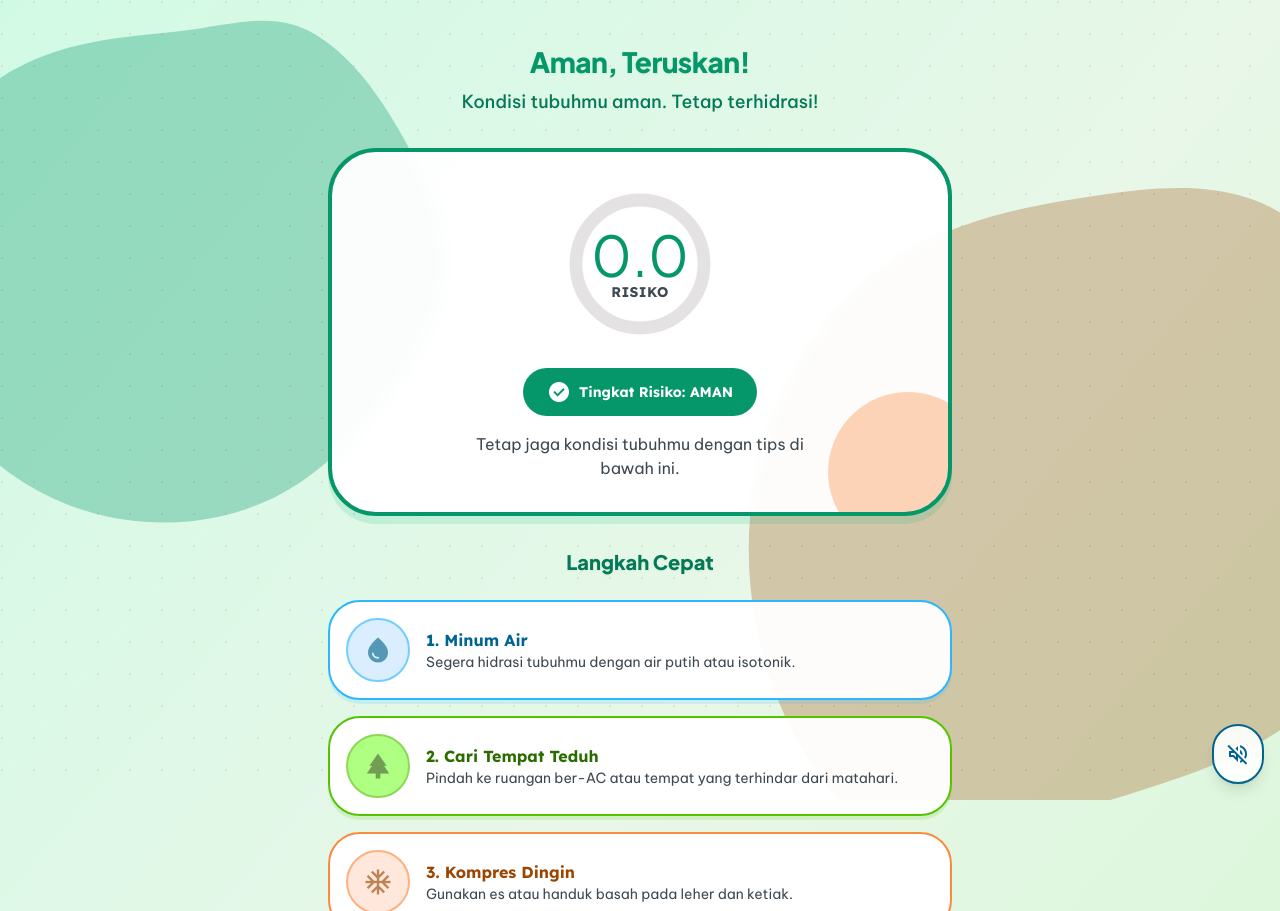
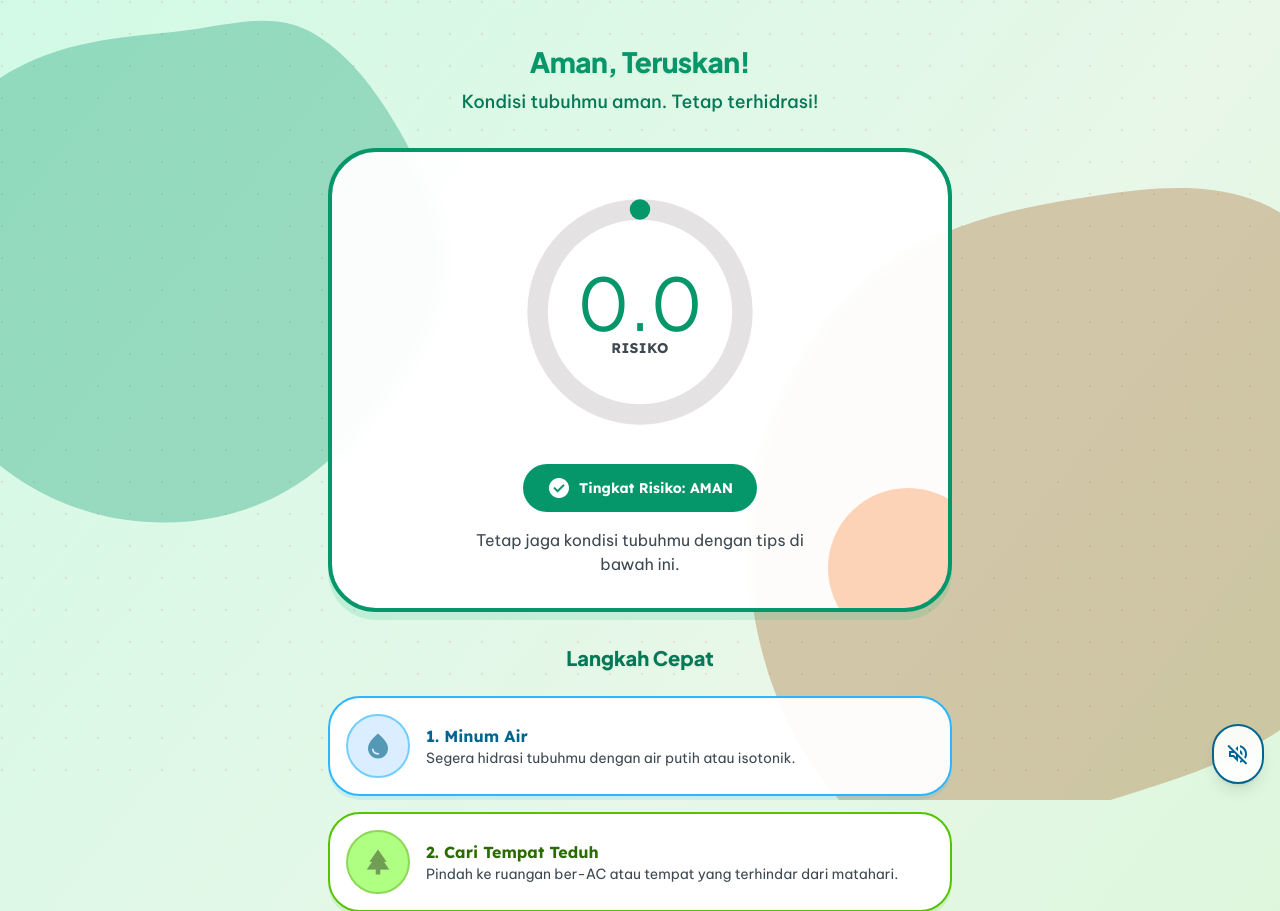
Before and after one commit to isvara08/responsi-kb-sistem-fuzzy, a Flask app: page /hasil in a window 1280 px wide. Shown: the top 911 px of the page. Run offline with Flask 3, Linux system fonts and the light colour scheme; some libraries are stand-ins or nearby versions.

Commit message:
Enlarge result gauge circle and text for better visibility

```diff
--- a/templates/hasil.html
+++ b/templates/hasil.html
@@ -331,14 +331,14 @@
 <div class="absolute -bottom-8 sm:-bottom-10 -right-8 sm:-right-10 w-32 h-32 sm:w-40 sm:h-40 bg-secondary-container rounded-full opacity-10 mix-blend-multiply animate-pulse delay-200"></div>
 <div class="flex flex-col items-center gap-4 sm:gap-6 mb-4 sm:mb-6">
 <!-- Expressive Gauge Background -->
-<div class="relative w-40 h-40 sm:w-56 md:w-64 flex items-center justify-center">
+<div class="relative w-64 h-64 sm:w-72 md:w-80 flex items-center justify-center">
 <svg class="absolute inset-0 w-full h-full transform -rotate-90" viewbox="0 0 100 100">
 <circle class="text-surface-variant" cx="50" cy="50" fill="none" r="40" stroke="currentColor" stroke-width="8"></circle>
 <circle class="{{ gauge_color }} animate-gauge" cx="50" cy="50" fill="none" r="40" stroke="currentColor" stroke-dasharray="251" stroke-dashoffset="{{ dashoffset }}" stroke-linecap="round" stroke-width="8"></circle>
 </svg>
 <!-- Text inside gauge -->
 <div class="absolute inset-0 flex flex-col items-center justify-center z-50">
-<span class="font-headline-lg text-[32px] sm:text-[48px] md:text-[56px] leading-none {{ header_color }} animate-count-up opacity-0 delay-500">{{ result.crisp_output }}</span>
+<span class="font-headline-lg text-[48px] sm:text-[64px] md:text-[72px] leading-none {{ header_color }} animate-count-up opacity-0 delay-500">{{ result.crisp_output }}</span>
 <span class="font-label-bold text-label-bold text-on-surface-variant uppercase tracking-wide text-xs sm:text-sm">Risiko</span>
 </div>
 </div>
```
